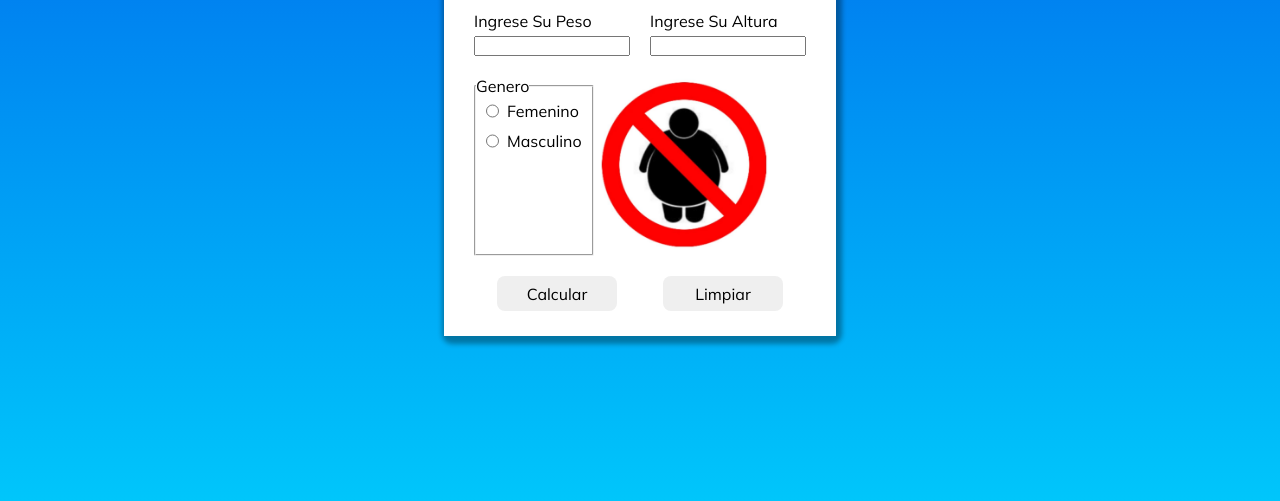
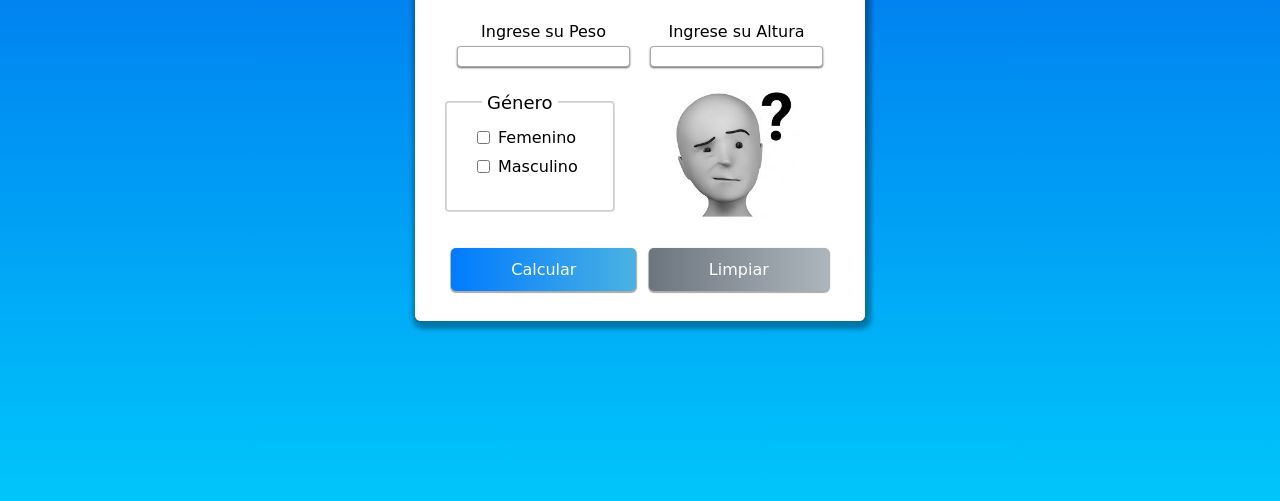
Before and after one commit to joseomarrb/Control-De-Peso, a plain HTML site: page index.html in a window 1280 px wide. Shown: the part 299-800 px from the top of the page. Drawn offline with Linux system fonts and the light colour scheme; a web font is replaced by a local one.

Commit message:
Imagenes y estilos nuevos agregados

```diff
--- a/index.html
+++ b/index.html
@@ -23,52 +23,58 @@
 
             <section id="text">
                 <h2>Control De Peso</h2>
-                <h3 id="message">Estás medio pasadita de peso mamita ;)</h3>
+                <h3 id="message" class="">Mensaje: <span></span></h3>
             </section>
 
-            <div class="contenido">
+            <section class="contenido">
 
-                <div class="container-peso">
-                    <label for="weight">Ingrese Su Peso</label>
+                <article class="container-peso">
+                    <label for="weight">Ingrese su Peso</label>
                     <input type="number" id="weight" name="weight">
-                </div>
+                </article>
 
-                <div class="container-altura">
-                    <label for="height">Ingrese Su Altura</label>
+                <article class="container-altura">
+                    <label for="height">Ingrese su Altura</label>
                     <input type="text" id="height" name="height">
-                </div>
+                </article>
 
-            </div>
+            </section>
 
-            <div class="" id="contenido2">
+            <section class="" id="contenido2">
                 <fieldset id="box">
-                    <legend>Genero</legend>
-                    <div class="boxs">
-                        <input id="female" type="radio" name="female" id="">
+                    <legend>Género</legend>
+                    <article class="boxs">
+                        <input id="female" type="checkbox" name="female" id="">
                         <label for="female">Femenino</label>
-                    </div>
+                    </article>
 
-                    <div class="boxs">
-                        <input id="male" type="radio" name="male" id="">
+                    <article class="boxs">
+                        <input id="male" type="checkbox" name="male" id="">
                         <label for="male">Masculino</label>
-                    </div>
+                    </article>
 
                 </fieldset>
 
-                <section id="box-img">
-                    <img src="imgs/gordo.jpg" alt="">
-                </section>
-            </div>
+                <article id="box-img">
+                    <img src="imgs/confundido.jfif" alt="" class="">
+                    <audio src="audios/" controls autoplay muted></audio>
+                </article>
+
+            </section>
 
             <section id="buttons">
-                <button id="calculate">Calcular</button>
-                <button id="clear">Limpiar</button>
+                <button class="btn primary" id="calculate">Calcular</button>
+                <button class="btn secondary" id="clear">Limpiar</button>
             </section>
 
         </form>
 
     </main>
 
+    <section id="open-container">
+        <button class="btn success" id="open">Abrir</button>
+    </section>
+
     <script src="script.js"></script>
 </body>
 </html>
--- a/styles.css
+++ b/styles.css
@@ -1,10 +1,8 @@
-@import url('https://fonts.googleapis.com/css2?family=Artifika&family=Berkshire+Swash&family=Faculty+Glyphic&family=Gideon+Roman&family=Lobster&family=Mulish:ital,wght@0,200..1000;1,200..1000&family=Nosifer&family=Noto+Sans+Miao&family=Open+Sans:ital,wght@0,300..800;1,300..800&family=Prociono&family=Proza+Libre:ital,wght@0,400;0,500;0,600;0,700;0,800;1,400;1,500;1,600;1,700;1,800&family=Sixtyfour+Convergence&family=Tai+Heritage+Pro:wght@400;700&display=swap');
-
 *{
     margin: 0;
     padding: 0;
     box-sizing: border-box;
-    font-family: "Mulish", sans-serif;
+    font-family: cursive;
 }
 
 body{
@@ -22,9 +20,7 @@ body{
     justify-content: center;
     flex-direction: column;
     max-width: 900px;
-    /* box-sizing: border-box; */
     box-shadow: 2px 4px 5px 4px #0005;
-    /* height: 400px; */
     background-color: whitesmoke;
     border-radius: 6px;
 }
@@ -50,6 +46,20 @@ body{
     background-color: inherit;
 }
 
+
+#content{
+    max-width: 450px;
+    background-color: rgb(255, 255, 255);
+    padding: 0px 30px 20px;
+    border-radius: 6px
+}
+
+#content label{
+    font-family: cursive;
+    font-size: 16px;
+    margin: 5px 0;
+}
+
 #text{
     display: flex;
     align-items: center;
@@ -65,37 +75,56 @@ body{
     text-align: center;
 }
 
-#box-img{
+.contenido{
     display: flex;
+    justify-content: center;
     align-items: center;
-    max-width: 100%;
+    gap: 20px;
+    margin: 20px 0;
 }
 
-#box-img img{
-    width: 100%;
+.contenido input{
+    border: none;
+    outline: none;
+    border: 1px solid #0005;
+    border-radius: 4px;
+    padding: 2px 0;
+    text-align: center;
+    box-shadow: 0px 1px 2px 0px #0009;
+}
+
+.container-peso, .container-altura{
+    display: flex;
+    justify-content: center;
+    flex-direction: column;
+    text-align: center;
 }
 
 #contenido2{
-    box-sizing: border-box;
-    /* background-color: rebeccapurple; */
-    max-width: 300px;
-    display: flex;
-    flex-direction: row;
-    /* align-items: center; */
-}
-
-#content{
-
-    background-color: rgb(255, 255, 255);
-    padding: 0px 30px 20px;
+    display: grid;
+    grid-template-columns: 1fr 1fr;
+    gap: 50px;
 }
 
 #box{
     display: flex;
-    /* align-items: center; */
+    height: 125px;
+    padding-left: 20px;
     flex-direction: column;
-    width: 50%;
-    border-radius: 2px;
+    border-radius: 4px;
+    border-color: #0003;
+}
+
+fieldset legend{
+    margin: 5px 15px;
+    padding: 5px;
+    font-size: 18px;
+}
+
+#box .boxs{
+    display: flex;
+    gap: 8px;
+    padding: 0 10px;
 }
 
 #box input{
@@ -104,12 +133,19 @@ body{
     display: block;
 }
 
-#box .boxs{
+#box-img{
     display: flex;
-    gap: 8px;
-    padding: 0 10px;
-    /* align-items: center; */
-    justify-content: start;
+    align-items: center;
+    max-width: 100%;
+}
+
+#box-img img{
+    width: 80%;
+}
+
+#box-img audio{
+    width: 10px;
+    z-index: -1;
 }
 
 #buttons{
@@ -118,37 +154,35 @@ body{
     width: 100%;
     align-items: center;
     justify-content: space-around;
-    /* background-color: brown; */
 }
 
-#buttons button{
-    width: 120px;
-    height: 35px;
+.btn{
+    font-size: inherit;
+    border: none;
+    color: white;
+    padding: 12px 60px;
     cursor: pointer;
-    border: none;
-    border-radius: 8px;
-    font-family: inherit;
-    font-size: 16px;
-    transition: all .3s ease-in-out;
+    border-radius: 5px;
+    display: inline-block;
+    margin: 5px;
+    box-shadow: 0.1px 1px 1px 1px #0005;
 }
 
-#buttons button:hover{
-    background-color: aqua;
+.primary {background-image: linear-gradient(to right, #007bff, #4ab2e2);}
+.primary:hover {background-image: linear-gradient(to right, #6ebcfb, #4ab2e2);}
+.secondary {background-image: linear-gradient(to right, #6c757d, #adb5bd);}
+.secondary:hover {background-image: linear-gradient(to right, #bdc2c6, #adb5bd);}
+.success {background-image: linear-gradient(to right, #28a745, #56c150);}
+.success:hover {background-image: linear-gradient(to right, #34b556, #56c150);}
+
+.visibility{
+    visibility: hidden;
 }
 
-.container-peso, .container-altura{
-    display: flex;
-    align-items: start;
-    flex-direction: column;
+.active{
+    visibility: visible;
 }
 
-.contenido{
-    display: flex;
-    gap: 20px;
-    margin: 20px 0;
+#open-container{
+    display: none;
 }
-
-#content label{
-    font-size: 16px;
-    margin: 5px 0;
-}
```
Also changed, not shown: imgs/_94628290_thinkstockphotos-467080944.jpg.webp (added), imgs/confundido.jfif (added), imgs/depositphotos_12802408-stock-photo-woman-measuring-her-waistline-perfect.jpg (added), imgs/flaca.jpg (added), imgs/flaco.jpg (added).
